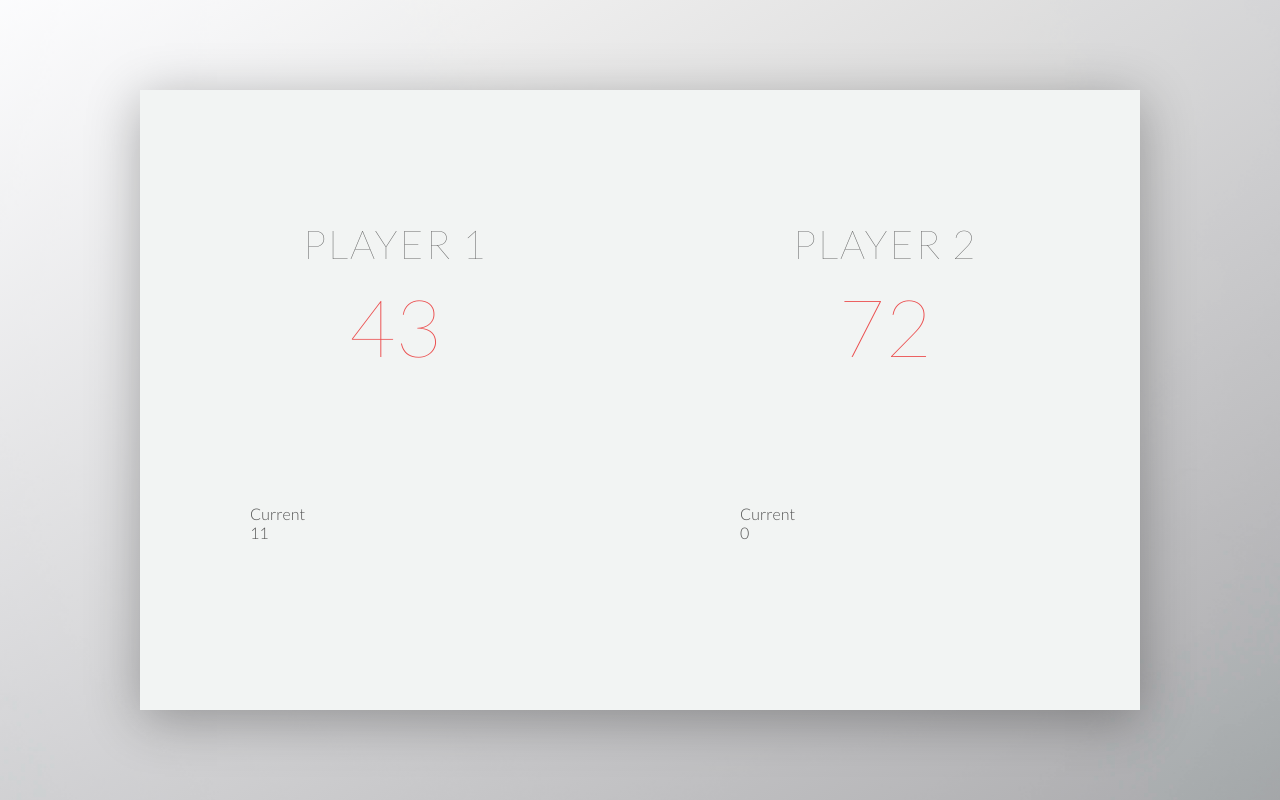
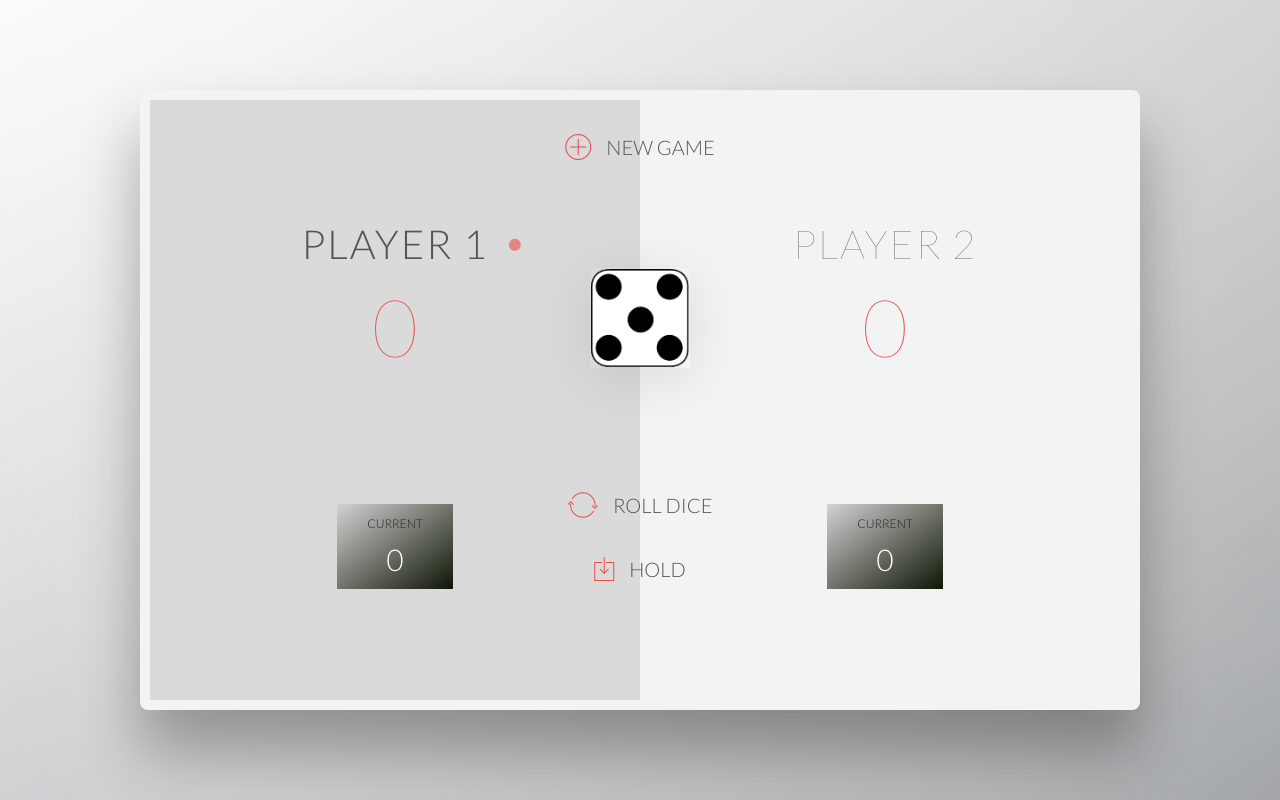
Before and after one commit to Ferewtucho/Two-Players-Dice-Game, a plain HTML site: page index.html in a window 1280 px wide. Drawn offline with nearby package versions, Linux system fonts and the light colour scheme.

Commit message:
done with the html and css

```diff
--- a/assets/css/style.css
+++ b/assets/css/style.css
@@ -31,13 +31,14 @@ body {
 .wrapper {
     padding: 10px;
     width: 1000px;
+    border-radius: 8px;
     margin: auto;
     position: absolute;
     top: 50%;
     left: 50%;
     transform: translate(-50%, -50%);
     background-color: #f2f4f3;
-    box-shadow: 0px 10px 50px rgba(0, 0, 0, 0.3);
+    box-shadow: 0px 40px 60px rgba(0, 0, 0, 0.3);
     overflow: hidden;
 }
 
@@ -69,3 +70,111 @@ body {
     color: #EB4D4D;
     margin-bottom: 130px;
 }
+
+.active { background-color: #dadada; }
+.active .player-name { font-weight: 300; }
+
+.active .player-name::after {
+    content: "\2022";
+    font-size: 47px;
+    position: absolute;
+    color: #EB4D4D;
+    top: -7px;
+    right: 10px;
+    animation: bounce .9s infinite ease-out;
+
+}
+
+@keyframes bounce {
+    25% {
+        opacity: .3 ;
+        transform: scale(.5);
+    }
+    50% {
+        opacity: .5 ;
+        transform: scale(.8);
+    }
+    75% {
+        opacity: .8;
+        transform: scale(1);
+    }
+
+    100% {
+        opacity: 1;
+        transform: scale(0);
+    }
+}
+
+.player-current-box {
+    background-image: linear-gradient(
+        to right bottom,
+        rgb(211, 211, 211),
+        rgb(14, 22, 5)
+    );
+    color: #fff;
+    width: 40%;
+    margin: 0 auto;
+    padding: 12px;
+    text-align: center;
+}
+
+.player-current-label {
+    text-transform: uppercase;
+    margin-bottom: 10px;
+    font-size: 12px;
+    color: #222;
+}
+
+.player-current-score {
+    font-size: 30px;
+}
+
+button {
+    position: absolute;
+    width: 200px;
+    left: 50%;
+    transform: translateX(-50%);
+    color: #555;
+    background: none;
+    border: none;
+    font-family: Lato;
+    font-size: 20px;
+    text-transform: uppercase;
+    cursor: pointer;
+    font-weight: 300;
+    transition: background-color 0.3s, color 0.3s;
+}
+
+button:hover { font-weight: 600; }
+button:hover i { margin-right: 20px; }
+
+button:focus {
+    outline: none;
+}
+
+i {
+    color: #EB4D4D;
+    display: inline-block;
+    margin-right: 15px;
+    font-size: 32px;
+    line-height: 1;
+    vertical-align: text-top;
+    margin-top: -4px;
+    transition: margin 0.3s;
+}
+
+.btn-new { top: 45px;}
+.btn-roll { top: 403px;}
+.btn-hold { top: 467px;}
+
+.dice {
+    position: absolute;
+    left: 50%;
+    top: 178px;
+    transform: translateX(-50%);
+    height: 100px;
+    box-shadow: 0px 10px 60px rgba(0, 0, 0, 0.10);
+}
+
+.winner { background-color: #f7f7f7; }
+.winner .player-name { font-weight: 300; color: #EB4D4D; }
--- a/index.html
+++ b/index.html
@@ -6,6 +6,7 @@
     <meta name="viewport" content="width=device-width, initial-scale=1.0">
     <meta http-equiv="X-UA-Compatible" content="ie=edge">
 
+    <link href="http://code.ionicframework.com/ionicons/2.0.1/css/ionicons.min.css" rel="stylesheet" type="text/css">
     <link rel="stylesheet" href="assets/css/style.css">
 
     <title>Dice</title>
@@ -16,22 +17,28 @@
     <section class="wrapper">
         <div class="player-0-panel active">
             <div class="player-name" id="name-0">Player 1</div>
-            <div class="player-score" id="score-0">43</div>
+            <div class="player-score" id="score-0">0</div>
             <div class="player-current-box">
                 <div class="player-current-label">Current</div>
-                <div class="player-current-score" id="current-0">11</div>
+                <div class="player-current-score" id="current-0">0</div>
             </div>
         </div>
 
         <div class="player-1-panel">
             <div class="player-name" id="name-1">Player 2</div>
-            <div class="player-score" id="score-1">72</div>
+            <div class="player-score" id="score-1">0</div>
             <div class="player-current-box">
                 <div class="player-current-label">Current</div>
                 <div class="player-current-score" id="current-1">0</div>
             </div>
         </div>
 
+        <button class="btn-new"><i class="ion-ios-plus-outline"></i>New game</button>
+        <button class="btn-roll"><i class="ion-ios-loop"></i>Roll dice</button>
+        <button class="btn-hold"><i class="ion-ios-download-outline"></i>Hold</button>
+
+        <img src="assets/img/dice-5.png" alt="Dice" class="dice">
+
     </section>
 
 </body>
```
Also changed, not shown: assets/img/dice-1.png (added), assets/img/dice-2.png (added), assets/img/dice-3.png (added), assets/img/dice-4.png (added), assets/img/dice-5.png (added), assets/img/dice-6.png (added).
